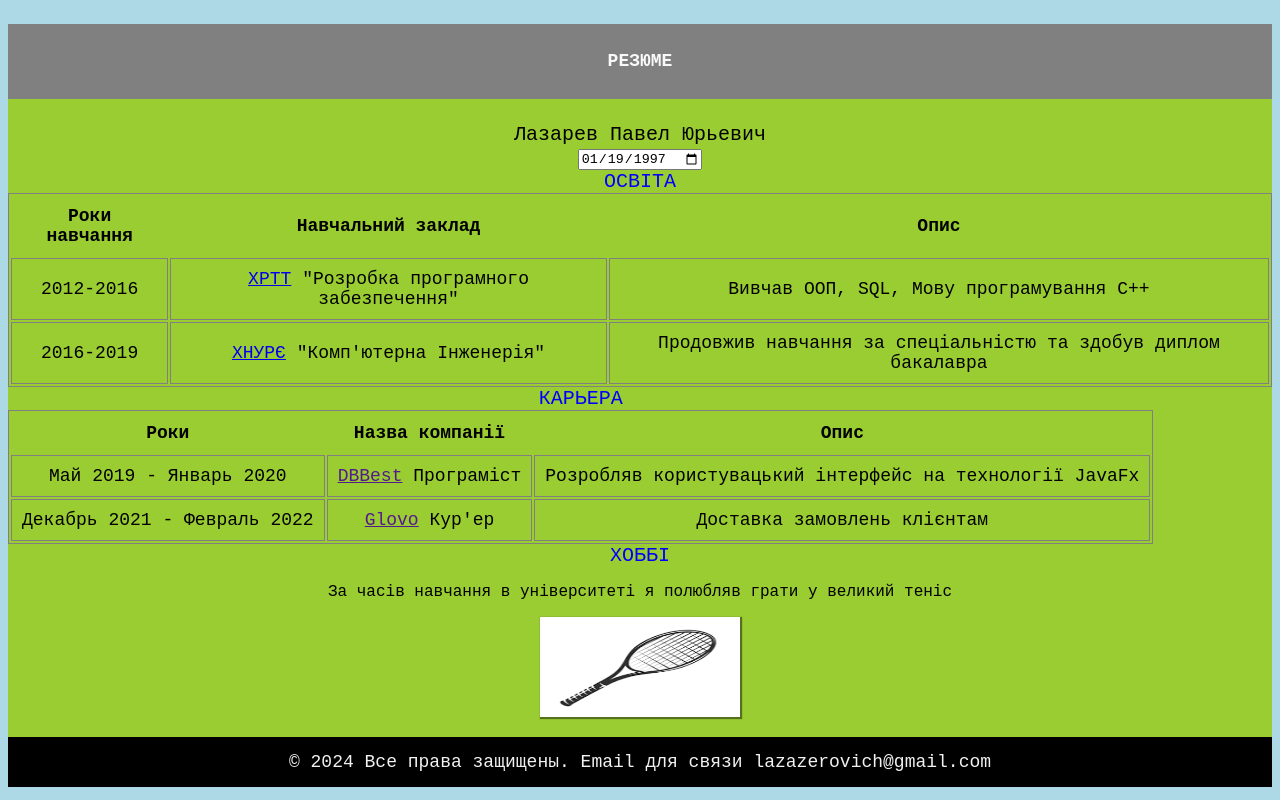
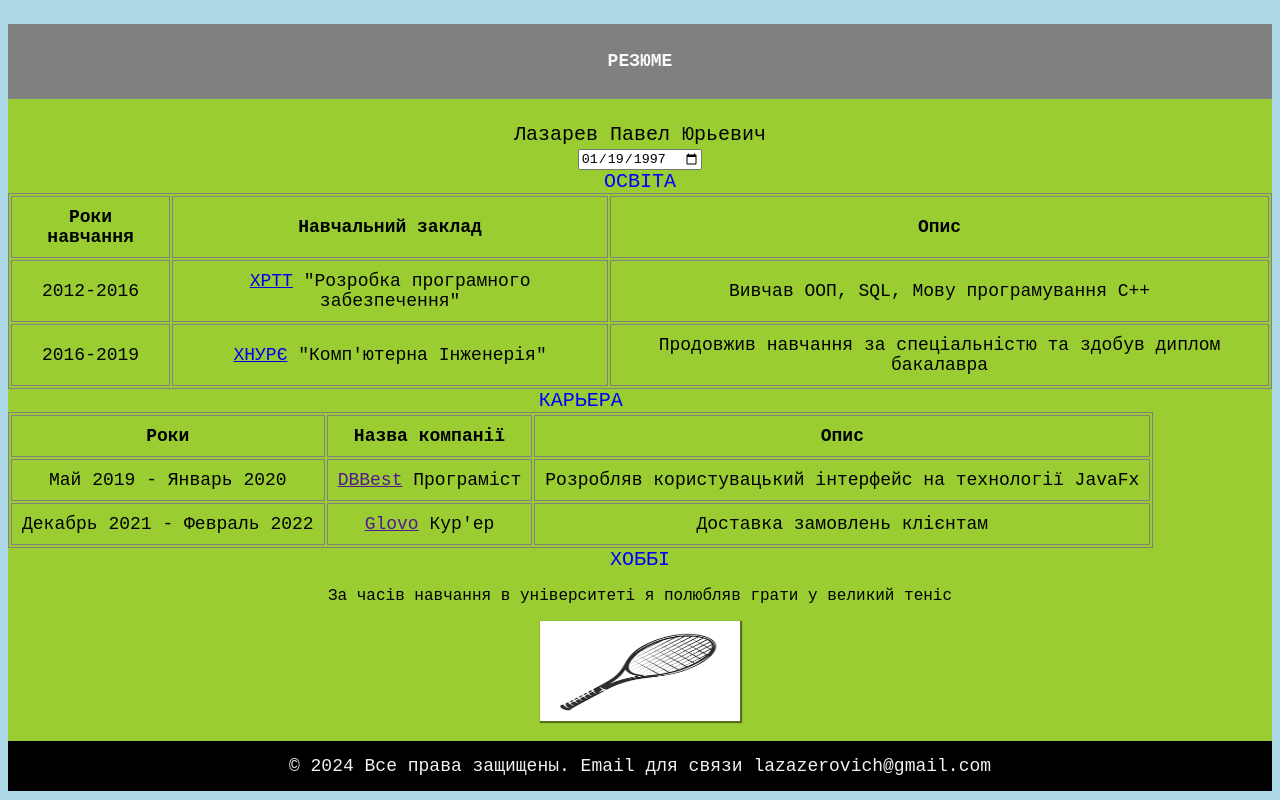
Before and after one commit to Pchelovec/webSite0, a plain HTML site: page index.html in a window 1280 px wide. Drawn offline with Linux system fonts and the light colour scheme.

Commit message:
Add files via upload
refactoring; fix min size for rezume div element

```diff
--- a/scripts.js
+++ b/scripts.js
@@ -3,10 +3,6 @@
  * Click nbfs://nbhost/SystemFileSystem/Templates/ClientSide/javascript.js to edit this template
  */
 
-//function fixSize(){
-//    console.log(document.getElementsByClassName('rezume')[0]);
-//    document.getElementsByClassName('rezume')[0].setAttribute("style","widht:500px");
-//}
 
 //срабатывает при загрузке web page
 $(document).ready(function () {
@@ -33,5 +29,4 @@ $(document).ready(function () {
         }
     });
 
-    //fixSize();
 });
--- a/style.css
+++ b/style.css
@@ -8,6 +8,7 @@ body{
     background-color: yellowgreen;
     height: 100%;
     width: 100%;
+    min-width: 500px;
 }
 
 .rezume header h4{
@@ -35,6 +36,7 @@ body{
 }
 .rezume th, td{
     padding:10px;
+    border: 1px solid grey;
 }
 /*TABLE END*/
 
```
